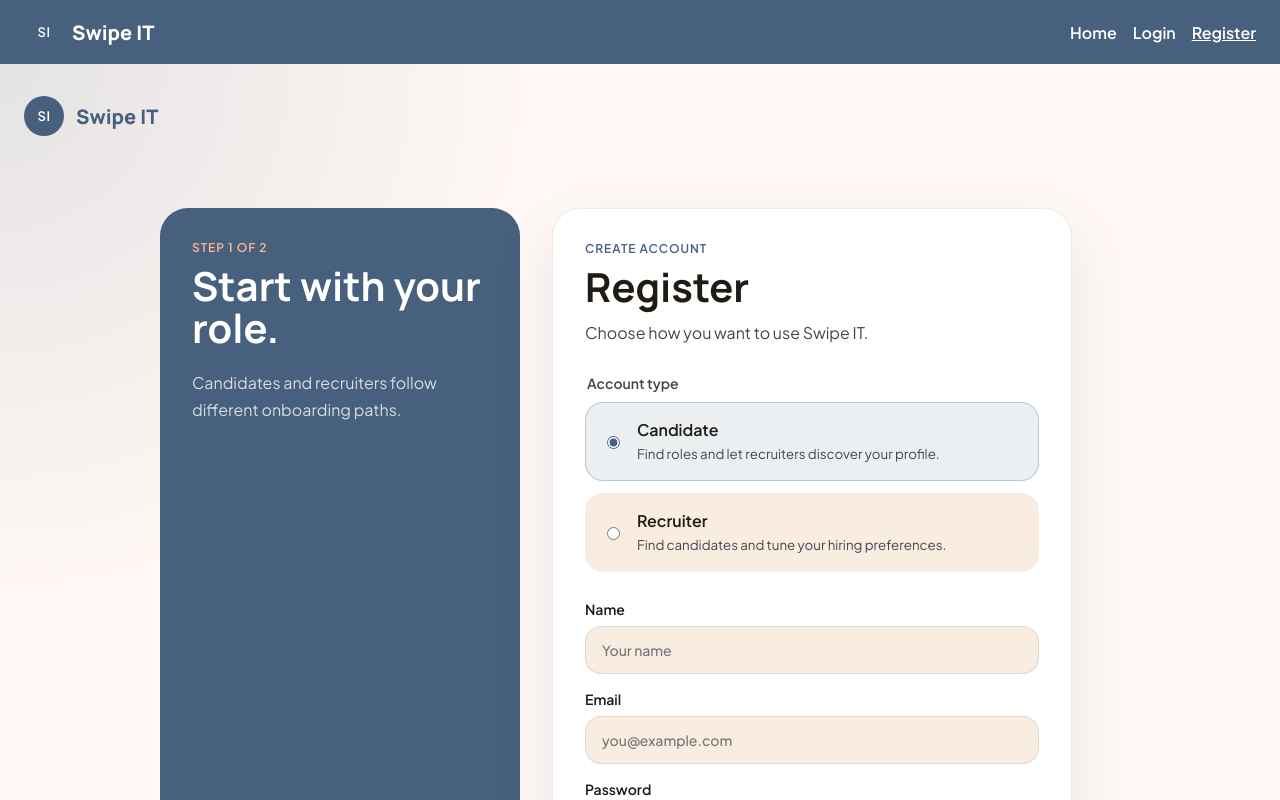
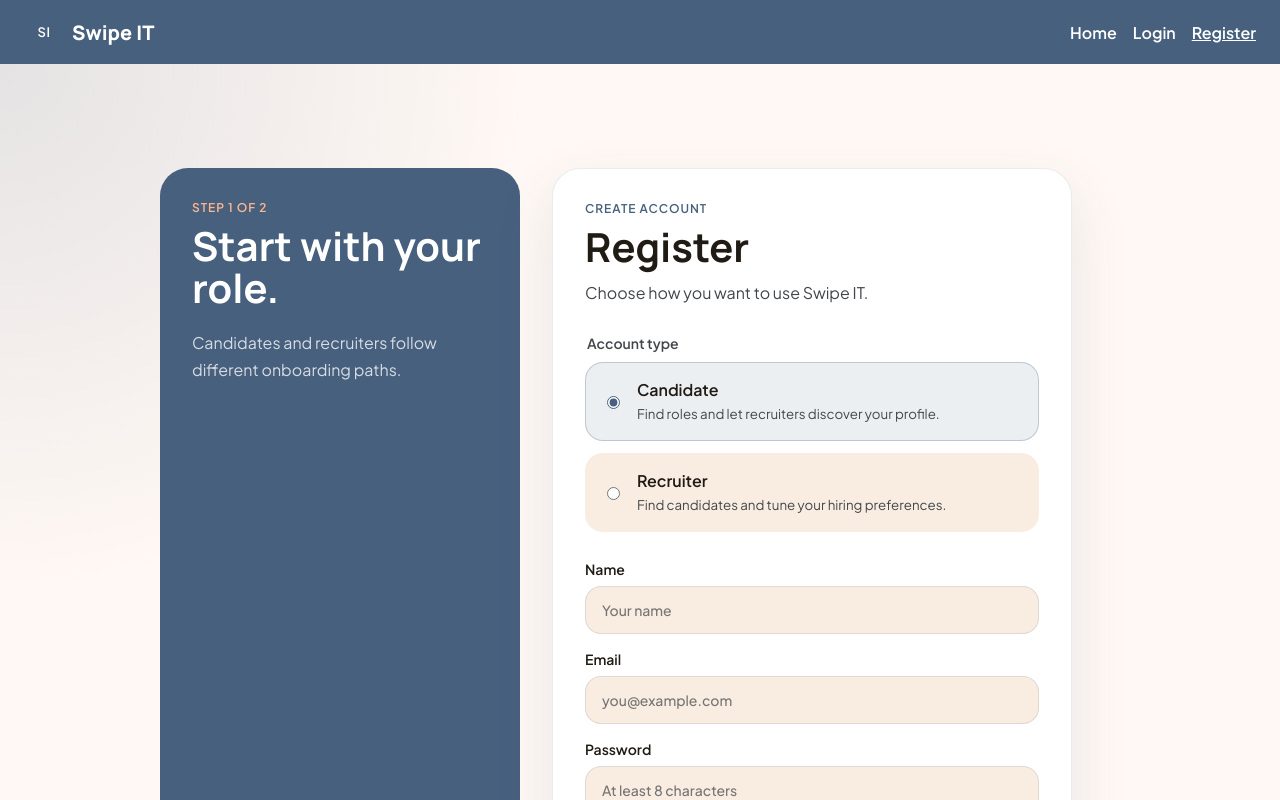
Before and after one commit to gusbo9233/SwipeIT, a React (Vite) app: page /register in a window 1280 px wide. Shown: the top 800 px of the page. Built offline with nearby package versions, Linux system fonts and the light colour scheme.

Commit message:
remove extra main tags

```diff
--- a/src/components/onboarding/OnboardingLayout.tsx
+++ b/src/components/onboarding/OnboardingLayout.tsx
@@ -41,13 +41,11 @@ function OnboardingLayout({
         </div>
       </header>
 
-      <main className="candidate-onboarding-main">
         <section className="candidate-onboarding-heading">
           <h1>{title}</h1>
           <p>{description}</p>
         </section>
         {children}
-      </main>
     </div>
   )
 }
--- a/src/pages/Login.tsx
+++ b/src/pages/Login.tsx
@@ -7,7 +7,7 @@ function Login() {
   }
 
   return (
-    <main className="login-page">
+    <div className="login-page">
       <a className="login-brand" href="/">
         <span className="brand-mark">SI</span>
         <span>Swipe IT</span>
@@ -46,7 +46,7 @@ function Login() {
           <span className="material-symbols-outlined">arrow_forward</span>
         </button>
       </section>
-    </main>
+    </div>
   )
 }
 
--- a/src/pages/Register.tsx
+++ b/src/pages/Register.tsx
@@ -21,12 +21,7 @@ function Register() {
   }
 
   return (
-    <main className="register-page">
-      <a className="register-brand" href="/">
-        <span className="brand-mark">SI</span>
-        <span>Swipe IT</span>
-      </a>
-
+    <div className="register-page">
       <div className="register-shell">
         <aside className="register-aside">
           <p className="eyebrow">Step {step === 'register' ? '1' : '2'} of 2</p>
@@ -52,7 +47,7 @@ function Register() {
           <RecruiterPreferencesSetup onBack={() => setStep('register')} />
         )}
       </div>
-    </main>
+    </div>
   )
 }
 
```
